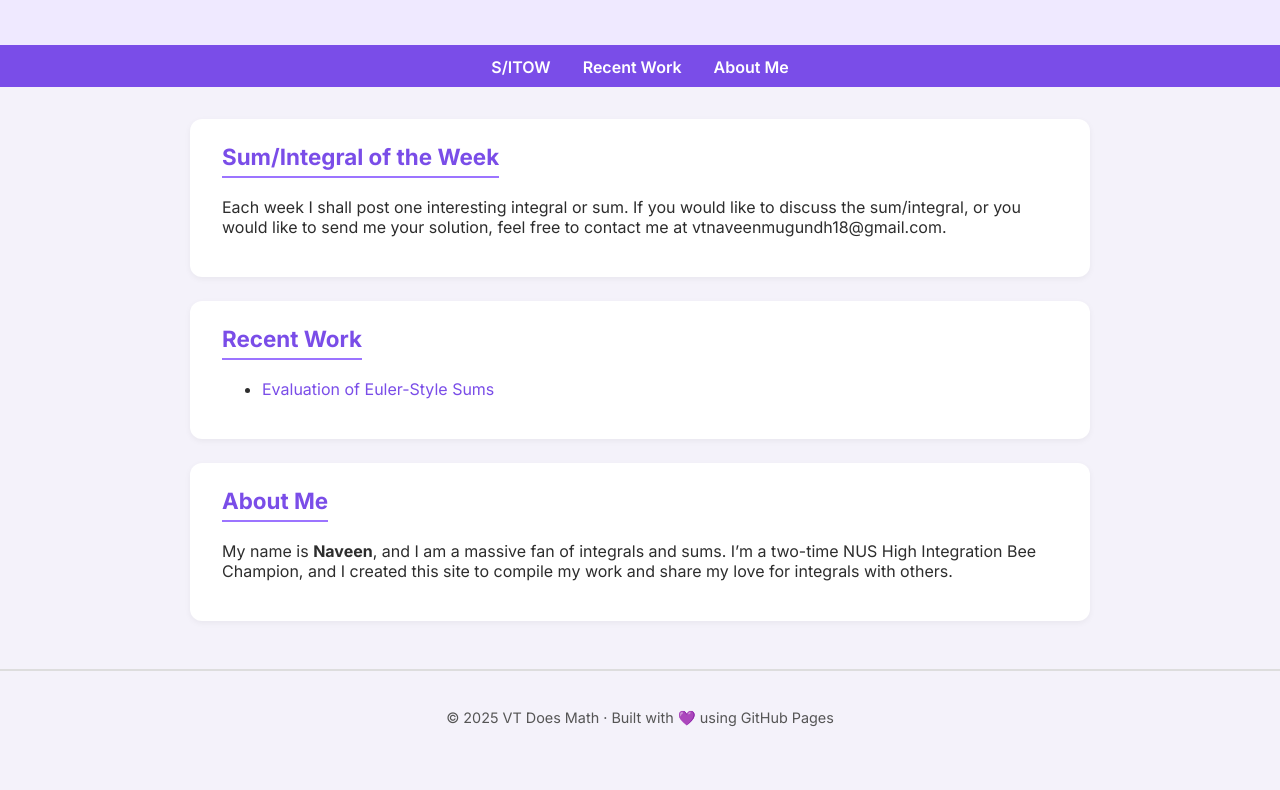
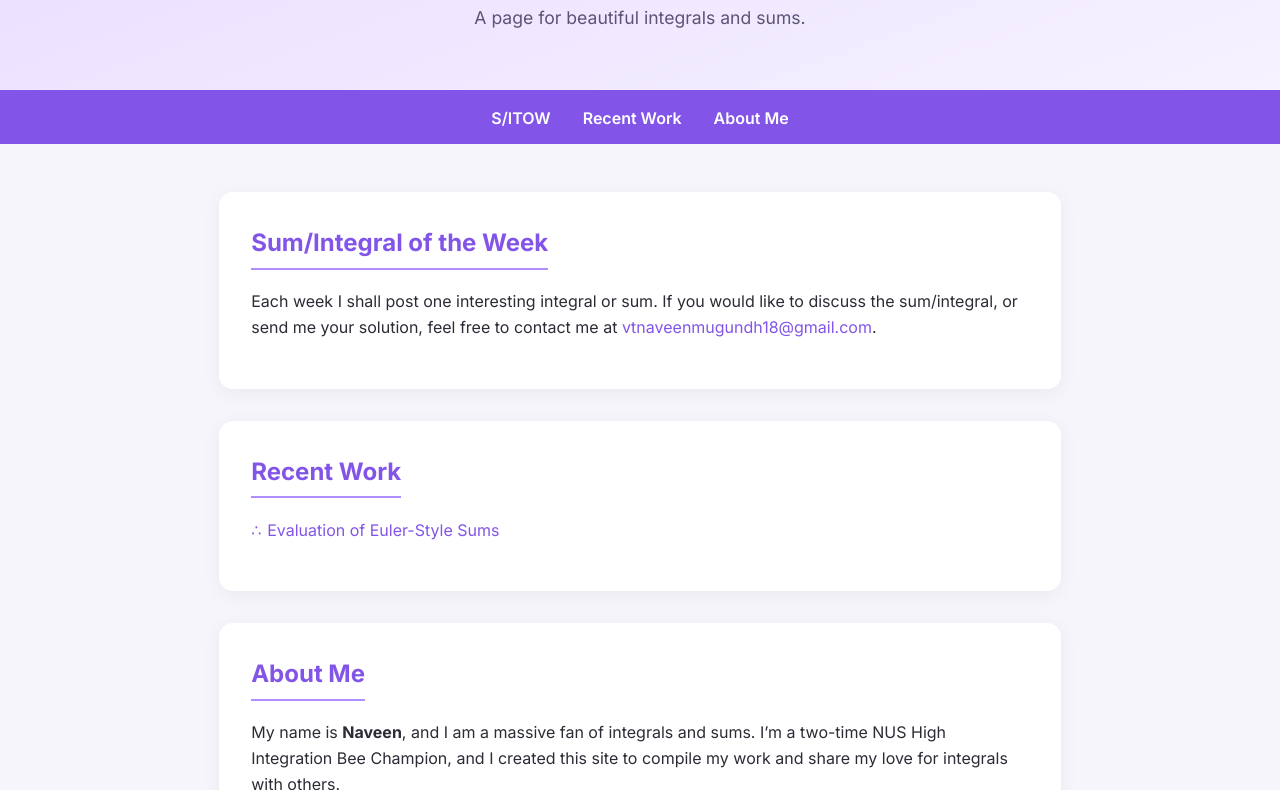
Before and after one commit to vtdoesmath/vtdoesmath.github.io, a plain HTML site: page index.html in a window 1280 px wide. Shown: the part 128-918 px from the top of the page. Before the commit the page ends 893 px from the top, so only its background shows below. Drawn offline with nearby package versions, Linux system fonts and the light colour scheme.

Commit message:
Update index.html

```diff
--- a/index.html
+++ b/index.html
@@ -6,17 +6,23 @@
   <title>VT Does Math</title>
 
   <!-- Google Fonts -->
-  <link href="https://fonts.googleapis.com/css2?family=Inter:wght@400;600;700&display=swap" rel="stylesheet">
+  <link href="https://fonts.googleapis.com/css2?family=Inter:wght@400;600;700&family=Space+Grotesk:wght@500&display=swap" rel="stylesheet">
 
   <!-- CSS -->
   <style>
     :root {
-      --bg: #f4f2fa;
+      --bg: #f7f5fc;
       --card-bg: #ffffff;
-      --text: #2d2d2d;
-      --accent: #7a4de8;
-      --accent-light: #9c74ff;
-      --header-bg: #efe9ff;
+      --text: #2e2a36;
+      --accent: #8255e8;
+      --accent-light: #b08eff;
+      --header-bg: linear-gradient(160deg, #e9ddff, #f6f2ff);
+      --shadow: 0 4px 20px rgba(0, 0, 0, 0.05);
+    }
+
+    * {
+      box-sizing: border-box;
+      scroll-behavior: smooth;
     }
 
     body {
@@ -24,93 +30,150 @@
       background-color: var(--bg);
       color: var(--text);
       margin: 0;
-      padding: 0;
+      line-height: 1.6;
     }
 
     header {
-      background-color: var(--header-bg);
+      background: var(--header-bg);
       text-align: center;
-      padding: 2.5rem 1rem;
-      box-shadow: 0 2px 10px rgba(0,0,0,0.05);
+      padding: 3rem 1rem 2.5rem;
+      box-shadow: var(--shadow);
       border-bottom: 3px solid var(--accent);
+      position: relative;
     }
 
     header h1 {
       margin: 0;
-      font-size: 2.4rem;
+      font-family: 'Space Grotesk', sans-serif;
+      font-size: 2.8rem;
       color: var(--accent);
+      letter-spacing: 0.5px;
     }
 
     header p {
-      margin-top: 0.5rem;
+      margin-top: 0.8rem;
       font-size: 1.1rem;
-      opacity: 0.85;
+      color: #4d4368;
+      opacity: 0.9;
     }
 
     nav {
       background-color: var(--accent);
       display: flex;
       justify-content: center;
-      padding: 0.6rem 0;
+      gap: 2rem;
+      padding: 0.8rem 0;
+      position: sticky;
+      top: 0;
+      z-index: 10;
     }
 
     nav a {
       color: white;
       text-decoration: none;
-      margin: 0 1rem;
       font-weight: 600;
-      transition: opacity 0.2s ease;
+      font-size: 1rem;
+      position: relative;
+      transition: 0.2s ease;
     }
 
-    nav a:hover {
-      opacity: 0.75;
+    nav a::after {
+      content: '';
+      position: absolute;
+      bottom: -4px;
+      left: 50%;
+      transform: translateX(-50%);
+      width: 0;
+      height: 2px;
+      background: white;
+      transition: width 0.25s ease;
+    }
+
+    nav a:hover::after {
+      width: 60%;
     }
 
     main {
-      max-width: 900px;
-      margin: 2rem auto;
-      padding: 0 1rem;
+      max-width: 880px;
+      margin: 3rem auto;
+      padding: 0 1.2rem;
     }
 
     section {
       background: var(--card-bg);
-      border-radius: 12px;
-      padding: 1.5rem 2rem;
-      margin-bottom: 1.5rem;
-      box-shadow: 0 2px 6px rgba(0,0,0,0.05);
-      transition: transform 0.15s ease;
+      border-radius: 14px;
+      padding: 2rem;
+      margin-bottom: 2rem;
+      box-shadow: var(--shadow);
+      transition: transform 0.25s ease, box-shadow 0.25s ease;
     }
 
     section:hover {
-      transform: translateY(-2px);
+      transform: translateY(-3px);
+      box-shadow: 0 8px 24px rgba(0, 0, 0, 0.07);
     }
 
     h2 {
       color: var(--accent);
       margin-top: 0;
-      font-size: 1.4rem;
+      font-size: 1.5rem;
       border-bottom: 2px solid var(--accent-light);
-      padding-bottom: 0.4rem;
+      padding-bottom: 0.3rem;
       width: fit-content;
+    }
+
+    ul {
+      list-style: none;
+      padding-left: 1rem;
+    }
+
+    li {
+      margin-bottom: 0.8rem;
+      position: relative;
+    }
+
+    li::before {
+      content: '∴';
+      color: var(--accent);
+      position: absolute;
+      left: -1rem;
+      top: 0;
     }
 
     a {
       color: var(--accent);
       text-decoration: none;
       font-weight: 500;
+      transition: color 0.2s ease;
     }
 
     a:hover {
+      color: var(--accent-light);
       text-decoration: underline;
     }
 
     footer {
       text-align: center;
-      padding: 1.5rem;
+      padding: 1.8rem;
       font-size: 0.9rem;
-      color: #555;
+      color: #666;
       border-top: 2px solid #ddd;
       margin-top: 3rem;
+      background: #faf9ff;
+    }
+
+    footer span {
+      color: var(--accent);
+    }
+
+    /* Fade-in effect */
+    body {
+      opacity: 0;
+      animation: fadeIn 0.6s ease forwards;
+    }
+
+    @keyframes fadeIn {
+      to { opacity: 1; }
     }
   </style>
 
@@ -128,7 +191,7 @@
 <body>
   <header>
     <h1>VT Does Math</h1>
-    <p>Integrals, sums, and the beauty hidden within them 💭</p>
+    <p>A page for beautiful integrals and sums.</p>
   </header>
 
   <nav>
@@ -140,7 +203,10 @@
   <main>
     <section id="sitow">
       <h2>Sum/Integral of the Week</h2>
-      <p>Each week I shall post one interesting integral or sum. If you would like to discuss the sum/integral, or you would like to send me your solution, feel free to contact me at vtnaveenmugundh18@gmail.com.</p>
+      <p>
+        Each week I shall post one interesting integral or sum. If you would like to discuss the sum/integral, or send me your solution,
+        feel free to contact me at <a href="mailto:vtnaveenmugundh18@gmail.com">vtnaveenmugundh18@gmail.com</a>.
+      </p>
     </section>
 
     <section id="recent">
@@ -152,12 +218,16 @@
 
     <section id="about">
       <h2>About Me</h2>
-      <p>My name is <b>Naveen</b>, and I am a massive fan of integrals and sums. I’m a two-time NUS High Integration Bee Champion, and I created this site to compile my work and share my love for integrals with others.</p>
+      <p>
+        My name is <b>Naveen</b>, and I am a massive fan of integrals and sums.
+        I’m a two-time NUS High Integration Bee Champion, and I created this site
+        to compile my work and share my love for integrals with others.
+      </p>
     </section>
   </main>
 
   <footer>
-    <p>© 2025 VT Does Math · Built with 💜 using GitHub Pages</p>
+    <p>© 2025 <span>VT Does Math</span> · Built with 💜 using GitHub Pages</p>
   </footer>
 </body>
 </html>
```
